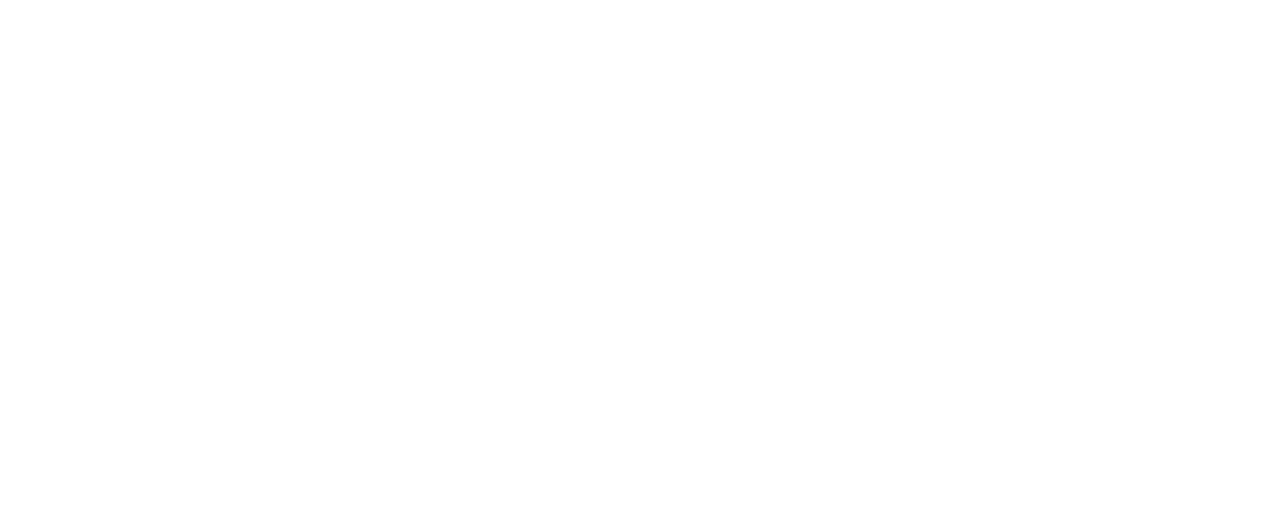
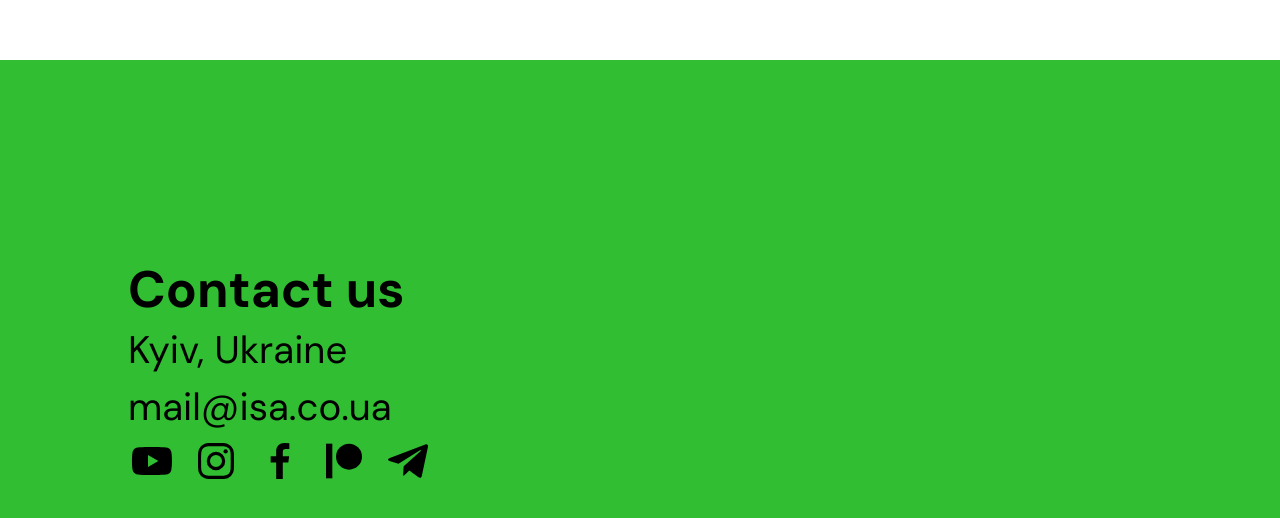
Before and after one commit to Fajrull/fe-animation, a Vue app: page / in a window 1280 px wide. Shown: the part 10243-10761 px from the top of the page. Before the commit the page ends 10180 px from the top, so only its background shows below. Built offline with nearby package versions, Linux system fonts and the light colour scheme.

Commit message:
feat: add footer with gsap

```diff
--- a/src/assets/styles/main.scss
+++ b/src/assets/styles/main.scss
@@ -95,6 +95,11 @@
 .social-icon {
   width: clamp(2rem, 5vw, 3rem);
   height: auto;
+  transition: transform 0.3s ease;
+  &:hover {
+    transform: scale(0.6);
+    cursor: pointer;
+  }
   @media screen and (max-width: 480px) {
     width: clamp(1.5rem, 4vw, 2rem);
   }
@@ -113,7 +118,8 @@
   font-weight: 700;
   line-height: 1.25em;
   @media screen and (max-width: 480px) {
-    font-size: 5vw;
+    font-size: 7vw;
+    margin-bottom: 1rem;
   }
 }
 
@@ -172,7 +178,8 @@
   line-height: 1.25em;
   color: $white;
   @media screen and (max-width: 480px) {
-    font-size: 5vw;
+    font-size: 7vw;
+    margin-bottom: 1rem;
   }
 }
 
@@ -250,7 +257,8 @@
   line-height: 1.25em;
   margin-bottom: 2rem;
   @media screen and (max-width: 480px) {
-    font-size: 5vw;
+    font-size: 7vw;
+    margin-bottom: 1rem;
   }
 }
 
@@ -340,7 +348,8 @@
   line-height: 1.25em;
   margin-bottom: 2rem;
   @media screen and (max-width: 480px) {
-    font-size: 5vw;
+    font-size: 7vw;
+    margin-bottom: 1rem;
   }
 }
 
@@ -390,7 +399,6 @@
   border: 0.1em solid $black;
   height: 100%;
   padding: 1rem;
-
   transition: transform 0.3s ease;
   &:hover {
     transform: scale(0.9);
@@ -418,7 +426,8 @@
   line-height: 1.25em;
   margin-bottom: 2rem;
   @media screen and (max-width: 480px) {
-    font-size: 5vw;
+    font-size: 7vw;
+    margin-bottom: 1rem;
   }
 }
 
@@ -488,7 +497,7 @@
   background-color: $white;
   padding-inline: 10%;
   margin-inline: auto;
-  padding-block: 10vh;
+  padding-block: 20vh;
 }
 
 .section7 .container7 h2 {
@@ -497,7 +506,8 @@
   line-height: 1.25em;
   margin-bottom: 2rem;
   @media screen and (max-width: 480px) {
-    font-size: 5vw;
+    font-size: 7vw;
+    margin-bottom: 1rem;
   }
 }
 
@@ -533,3 +543,66 @@
   object-fit: contain;
   filter: grayscale(100%);
 }
+
+//footer styles
+footer {
+  background-color: $green;
+  padding-inline: 10%;
+  margin-inline: auto;
+  padding-block: 20vh;
+  display: flex;
+  flex-wrap: wrap;
+  justify-content: space-between;
+  align-items: center;
+  gap: 2rem;
+  @media screen and (max-width: 480px) {
+    padding-block: 5vh;
+  }
+}
+
+.footer-socials {
+  display: flex;
+  gap: 1rem;
+}
+
+.footer-icon {
+  width: clamp(2rem, 5vw, 3rem);
+  height: auto;
+  transition: transform 0.3s ease;
+  &:hover {
+    transform: scale(0.6);
+    cursor: pointer;
+  }
+  @media screen and (max-width: 480px) {
+    width: clamp(1.5rem, 4vw, 2rem);
+  }
+}
+
+.footer-left,
+.footer-right {
+  width: 48%;
+  @media screen and (max-width: 768px) {
+    width: 100%;
+  }
+}
+
+.footer-left h2 {
+  font-size: 4vw;
+  font-weight: 700;
+  line-height: 1.25em;
+  @media screen and (max-width: 480px) {
+    font-size: 7vw;
+    margin-bottom: 1rem;
+  }
+}
+
+.footer-left div {
+  font-size: 3vw;
+  line-height: 1.5em;
+  @media screen and (max-width: 780px) {
+    font-size: 3vw;
+  }
+  @media screen and (max-width: 480px) {
+    font-size: 4vw;
+  }
+}
--- /dev/null
+++ b/src/components/Footer.vue
@@ -0,0 +1,43 @@
+<script setup>
+import { gsap } from 'gsap'
+import { ScrollTrigger } from 'gsap/ScrollTrigger'
+import { onMounted, nextTick, ref } from 'vue'
+
+gsap.registerPlugin(ScrollTrigger)
+const footerIcon = ref(null)
+
+onMounted(async () => {
+  await nextTick()
+  gsap.from(footerIcon.value, {
+    y: 100,
+    opacity: 0,
+    duration: 1,
+    ease: 'power2.out',
+    scrollTrigger: {
+      trigger: footerIcon.value,
+      start: 'top 100%',
+      toggleActions: 'play reverse play reverse',
+    },
+  })
+})
+</script>
+
+<template>
+  <footer class="footer">
+    <div class="footer-left">
+      <h2>Contact us</h2>
+      <div>Kyiv, Ukraine</div>
+      <div>mail@isa.co.ua</div>
+      <div class="footer-socials">
+        <img src="../assets/images/yt.svg" alt="icon" class="footer-icon" />
+        <img src="../assets/images/ig.svg" alt="icon" class="footer-icon" />
+        <img src="../assets/images/fb.svg" alt="icon" class="footer-icon" />
+        <img src="../assets/images/io.svg" alt="icon" class="footer-icon" />
+        <img src="../assets/images/tele.svg" alt="icon" class="footer-icon" />
+      </div>
+    </div>
+    <div class="footer-right" ref="footerIcon">
+      <img src="../assets//images/footer.svg" alt="" />
+    </div>
+  </footer>
+</template>
--- a/src/components/Section2.vue
+++ b/src/components/Section2.vue
@@ -15,7 +15,8 @@
     ease: 'power2.out',
     scrollTrigger: {
       trigger: videoRef.value,
-      start: 'top 100%',
+      start: 'top 80%',
+      end: 'bottom 20%',
       toggleActions: 'play reverse play reverse',
     },
   })
--- a/src/components/Section4.vue
+++ b/src/components/Section4.vue
@@ -19,7 +19,6 @@
         start: 'top 90%',
         end: 'bottom 10%',
         toggleActions: 'play reverse play reverse',
-        // markers: true,
       },
     })
   })
--- a/src/pages/AboutUs.vue
+++ b/src/pages/AboutUs.vue
@@ -6,6 +6,7 @@
 import Section5 from '@/components/Section5.vue'
 import Section6 from '@/components/Section6.vue'
 import Section7 from '@/components/Section7.vue'
+import FooterAboutUs from '../components/Footer.vue'
 </script>
 
 <template>
@@ -16,4 +17,5 @@
   <Section5 />
   <Section6 />
   <Section7 />
+  <FooterAboutUs />
 </template>
```
Also changed, not shown: src/assets/images/footer.svg (added).
